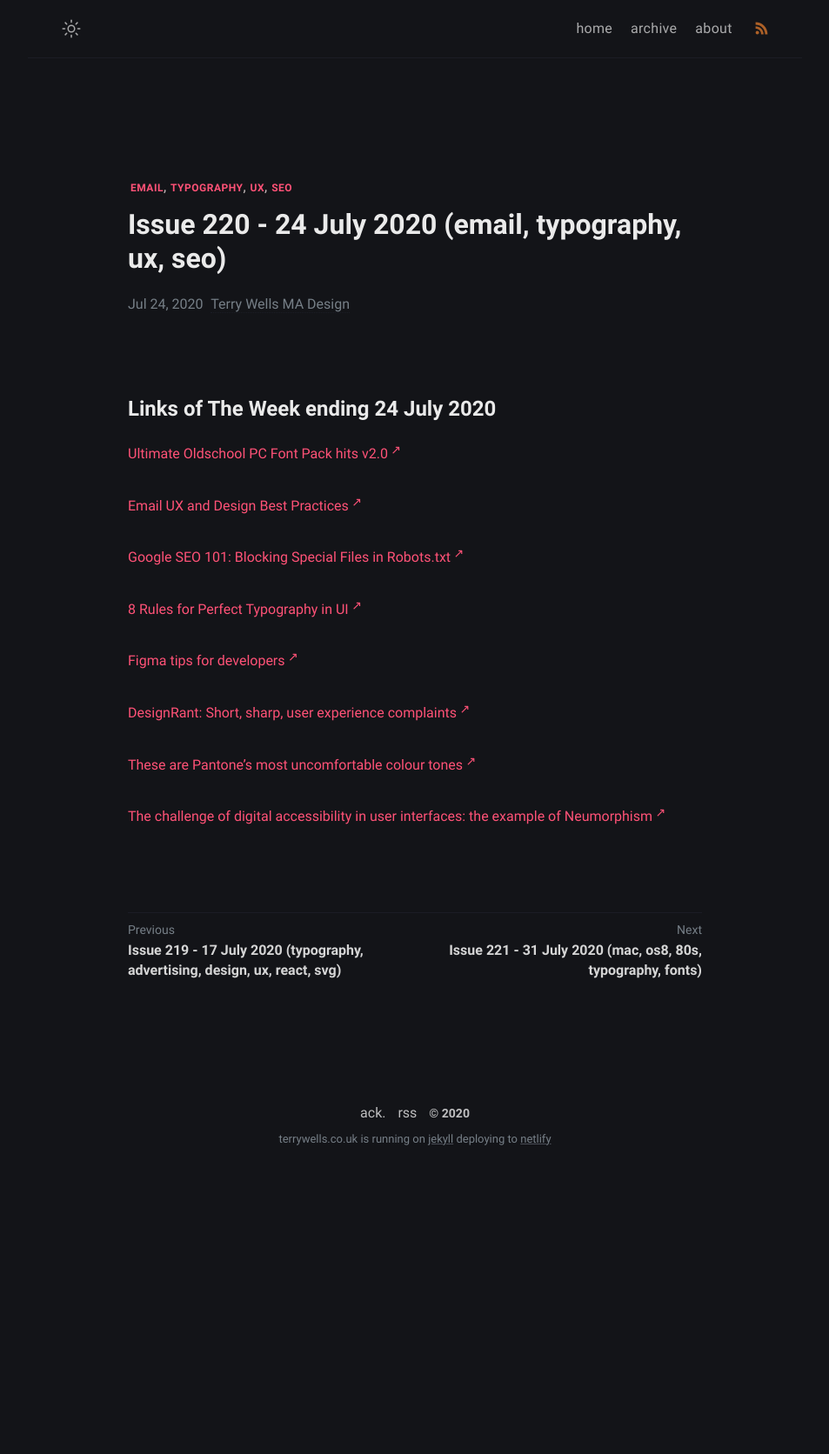
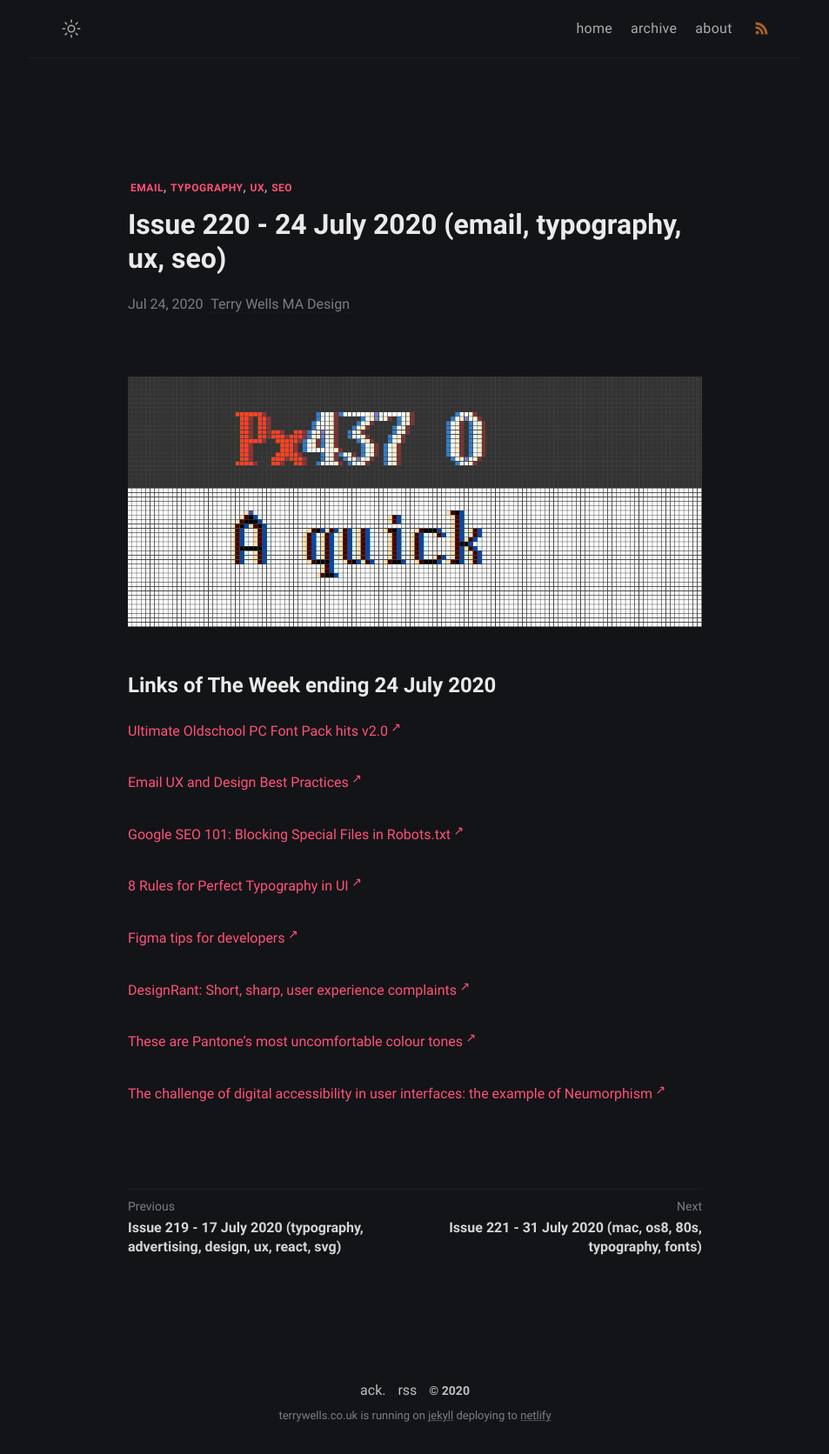
Before and after one commit to wristtattoo/jekyll-klise, a Jekyll site: the page built from _posts/2020-11-03-issue-220-24-july-2020-email-typography-ux-seo.md, in a window 1280 px wide. Shown: the whole page at 87% size, without its empty margins (163-1116 px from the left). Built offline with Jekyll 4.4.1, drawn with Linux system fonts in a browser that asks for light colours; a script that is not in the unit is left out; before the commit the page ends 1354 px from its top, so only the background shows below that.

Commit message:
Update Links of The Week “2020-11-03-issue-220-24-july-2020-email-typography-ux-seo”

```diff
--- a/_posts/2020-11-03-issue-220-24-july-2020-email-typography-ux-seo.md
+++ b/_posts/2020-11-03-issue-220-24-july-2020-email-typography-ux-seo.md
@@ -4,6 +4,8 @@ title: Issue 220 - 24 July 2020 (email, typography, ux, seo)
 tags: email typography ux seo
 date: 2020-07-24T18:25:30.304Z
 ---
+![Ultimate Oldschool PC Font Pack hits v2.0](/assets/uploads/issue-220.png "Ultimate Oldschool PC Font Pack hits v2.0")
+
 # Links of The Week ending 24 July 2020
 
 <a href="https://boingboing.net/2020/07/17/ultimate-oldschool-pc-font-pac.html" title="Ultimate Oldschool PC Font Pack hits v2.0" alt="Ultimate Oldschool PC Font Pack hits v2.0" target="_blank">Ultimate Oldschool PC Font Pack hits v2.0</a>
```
Also changed, not shown: assets/uploads/issue-220.png (added).
